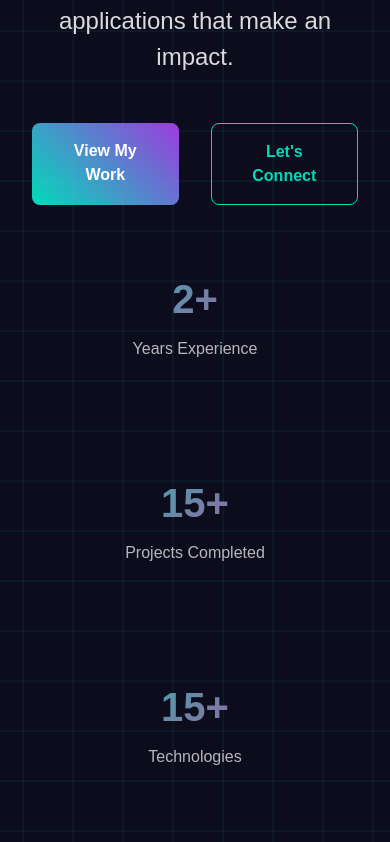
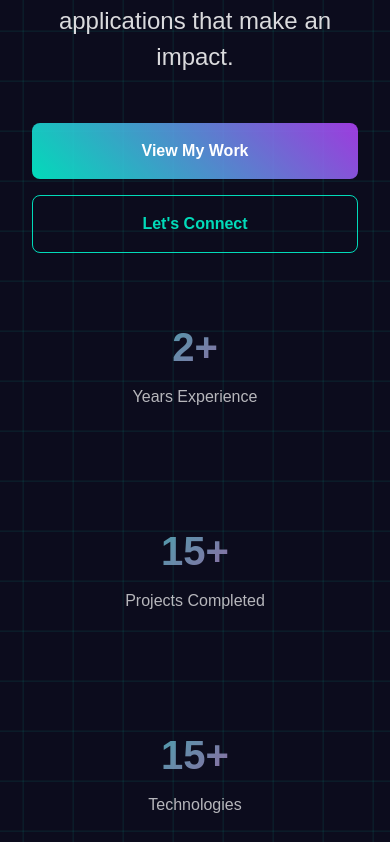
Before and after one commit to JDestefano11/React-Portfolio-Vite, a React (Vite) app: page / in a window 390 px wide. Shown: the part 842-1684 px from the top of the page. Built offline with nearby package versions, Linux system fonts and the light colour scheme.

Commit message:
"Fixed the buttons on mobile devices and updated the layout of the hero buttons"

```diff
--- a/src/components/HeroSection/HeroSection.css
+++ b/src/components/HeroSection/HeroSection.css
@@ -73,22 +73,28 @@
 
 .hero-cta {
   display: flex;
-  gap: 2rem;
+  flex-wrap: wrap;
+  gap: 1rem;
   margin-bottom: 4rem;
   justify-content: center;
 }
 
 .cta-primary {
+  flex: 1 1 200px;
+  min-width: 150px;
   padding: 1rem 2.5rem;
   background: linear-gradient(45deg, var(--aurora-teal), var(--aurora-purple));
   border-radius: 8px;
   color: #fff;
   font-weight: 600;
   text-decoration: none;
+  text-align: center;
   transition: transform 0.3s ease, box-shadow 0.3s ease;
 }
 
 .cta-secondary {
+  flex: 1 1 200px;
+  min-width: 150px;
   padding: 1rem 2.5rem;
   background: transparent;
   border: 1px solid var(--aurora-teal);
@@ -96,6 +102,7 @@
   color: var(--aurora-teal);
   font-weight: 600;
   text-decoration: none;
+  text-align: center;
   transition: transform 0.3s ease, box-shadow 0.3s ease;
 }
 
--- a/src/components/ProjectSection/ProjectSection.css
+++ b/src/components/ProjectSection/ProjectSection.css
@@ -199,10 +199,12 @@
   display: flex;
   gap: 1rem;
   margin-top: auto;
+  flex-wrap: wrap;
 }
 
 .action-btn {
-  flex: 1;
+  flex: 1 1 auto;
+  min-width: 100px;
   padding: 0.7rem;
   font-size: 0.9rem;
   text-align: center;
@@ -210,7 +212,7 @@
   border-radius: 8px;
   transition: all 0.3s ease;
   font-weight: 600;
-  display: flex;
+  display: inline-flex;
   align-items: center;
   justify-content: center;
   gap: 0.8rem;
```
